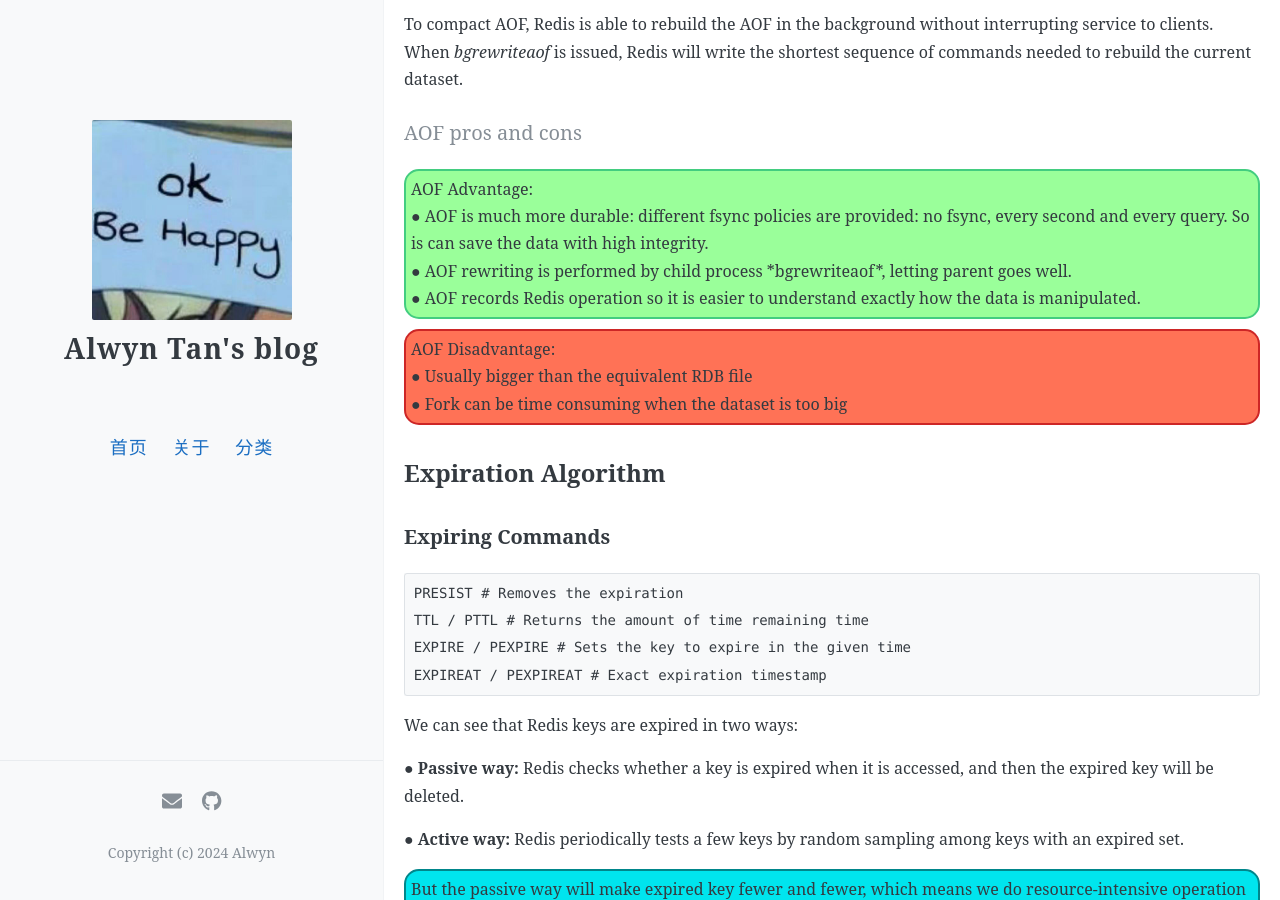
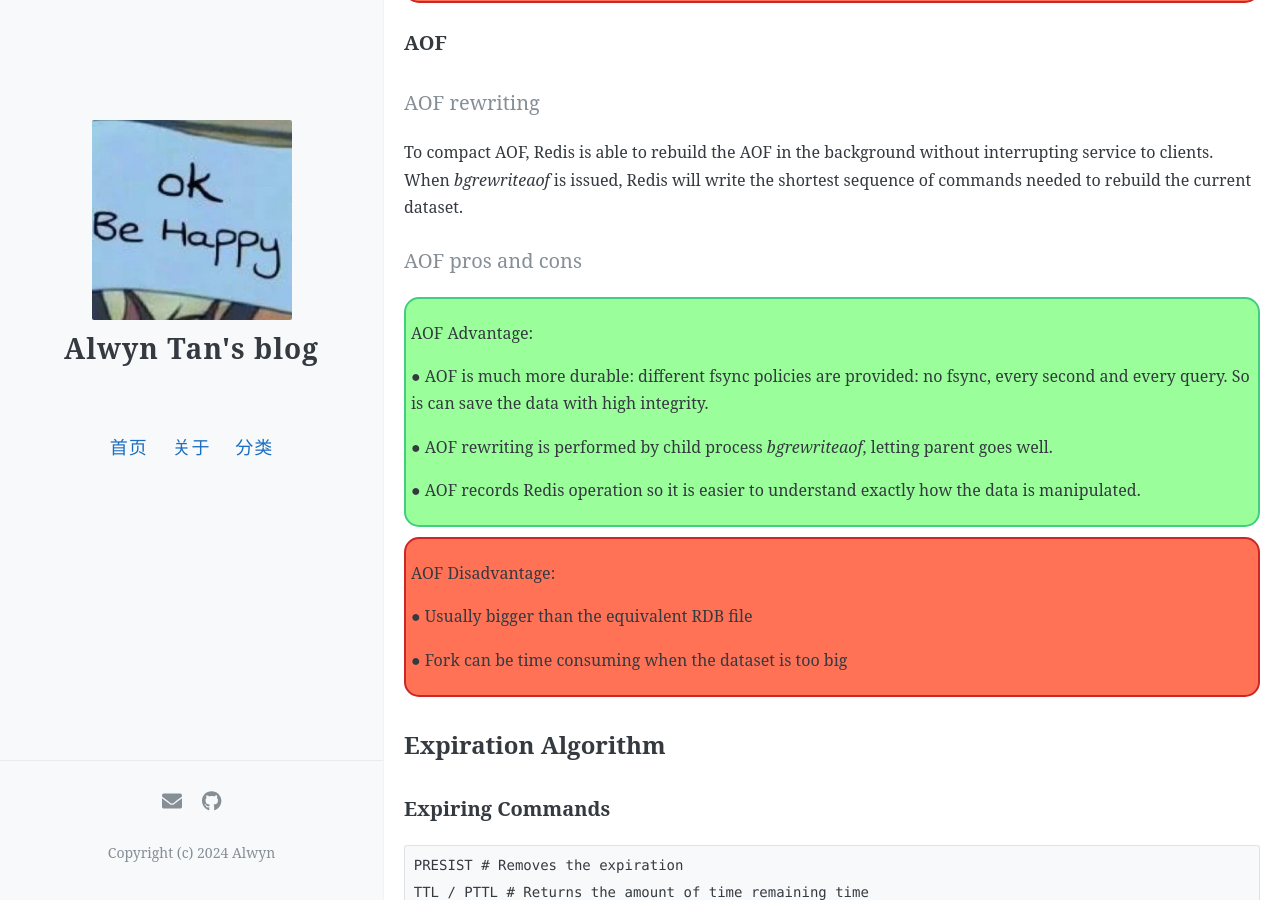
Before and after one commit to Alwyn-Tan/alwyn-tan.github.io, a Jekyll site: the page built from _posts/2025-1-25-redis_note.md, in a window 1280 px wide and 900 px high, scrolled down 1185 px. Built offline with Jekyll 4.4.1, drawn with Linux system fonts in a browser that asks for light colours; part of the change alters nothing that is shown.

```diff
--- a/_config.yml
+++ b/_config.yml
@@ -38,6 +38,7 @@ version: v1.2.0
 kramdown:
   # Use GitHub flavored markdown, including triple backtick fenced code blocks
   input: GFM
+  parse_block_html: true
   # Jekyll 3 and GitHub Pages now only support rouge for syntax highlighting
   syntax_highlighter: rouge
   syntax_highlighter_opts:
```
